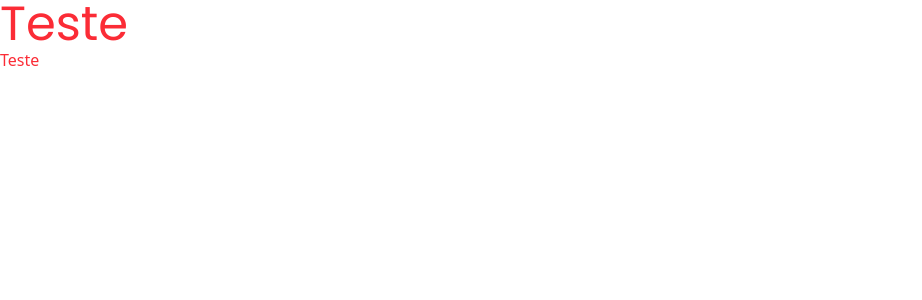
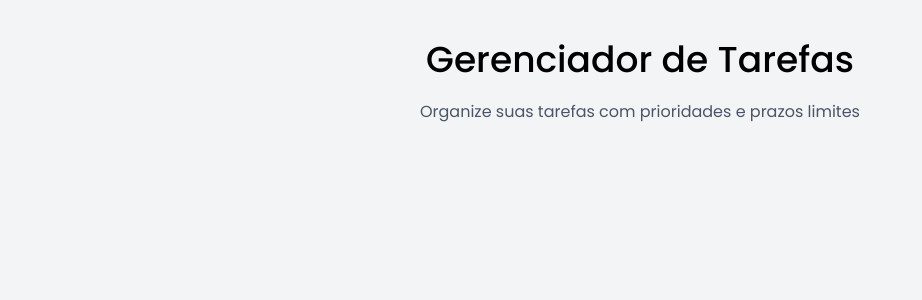
Before and after one commit to MatheusMartinsDeveloper/TaskList, an Angular app in the folder Frontend/my-project/: page / in a window 1280 px wide. Shown: the top 300 px of the page, without its empty margins (0-922 px from the left). Built offline with nearby package versions, Linux system fonts and the light colour scheme.

Commit message:
Create header component

```diff
--- a/Frontend/my-project/src/app/app.component.html
+++ b/Frontend/my-project/src/app/app.component.html
@@ -1,3 +1,5 @@
+<main class="flex justify-center items-center pt-10 w-full">
+  <app-header></app-header>
+</main>
+
 <router-outlet />
-<h1 class="text-red-500 text-5xl font-pooppins">Teste</h1>
-<h1 class="text-red-500 text-5xlc">Teste</h1>
--- a/Frontend/my-project/src/app/app.component.ts
+++ b/Frontend/my-project/src/app/app.component.ts
@@ -1,9 +1,11 @@
 import { Component } from '@angular/core';
 import { RouterOutlet } from '@angular/router';
+import { HeaderComponent } from './components/header/header.component';
 
 @Component({
   selector: 'app-root',
-  imports: [RouterOutlet],
+  standalone: true,
+  imports: [RouterOutlet, HeaderComponent],
   templateUrl: './app.component.html',
 })
 export class AppComponent {
--- /dev/null
+++ b/Frontend/my-project/src/app/components/header/header.component.html
@@ -0,0 +1,4 @@
+<header class="flex flex-col items-center gap-5">
+    <h1 class="text-black text-4xl font-poppins font-medium">Gerenciador de Tarefas</h1>
+    <span class="text-gray-600 text-base font-poppins font-normal">Organize suas tarefas com prioridades e prazos limites</span>
+</header>
--- a/Frontend/my-project/src/index.html
+++ b/Frontend/my-project/src/index.html
@@ -2,12 +2,11 @@
 <html lang="en">
 <head>
   <meta charset="utf-8">
-  <title>MyProject</title>
+  <title>TaskList</title>
   <base href="/">
   <meta name="viewport" content="width=device-width, initial-scale=1">
-  <link rel="icon" type="image/x-icon" href="favicon.ico">
 </head>
-<body>
+<body class="bg-gray-100">
   <app-root></app-root>
 </body>
 </html>
--- a/Frontend/my-project/src/styles.css
+++ b/Frontend/my-project/src/styles.css
@@ -2,5 +2,5 @@
 @import "tailwindcss";
 
 @theme {
-    --font-pooppins: Poppins, sans-serif;
+    --font-poppins: Poppins, sans-serif;
 }
```
Also changed, not shown: Frontend/my-project/src/app/components/header/header.component.ts (added, +8 -0 lines).
